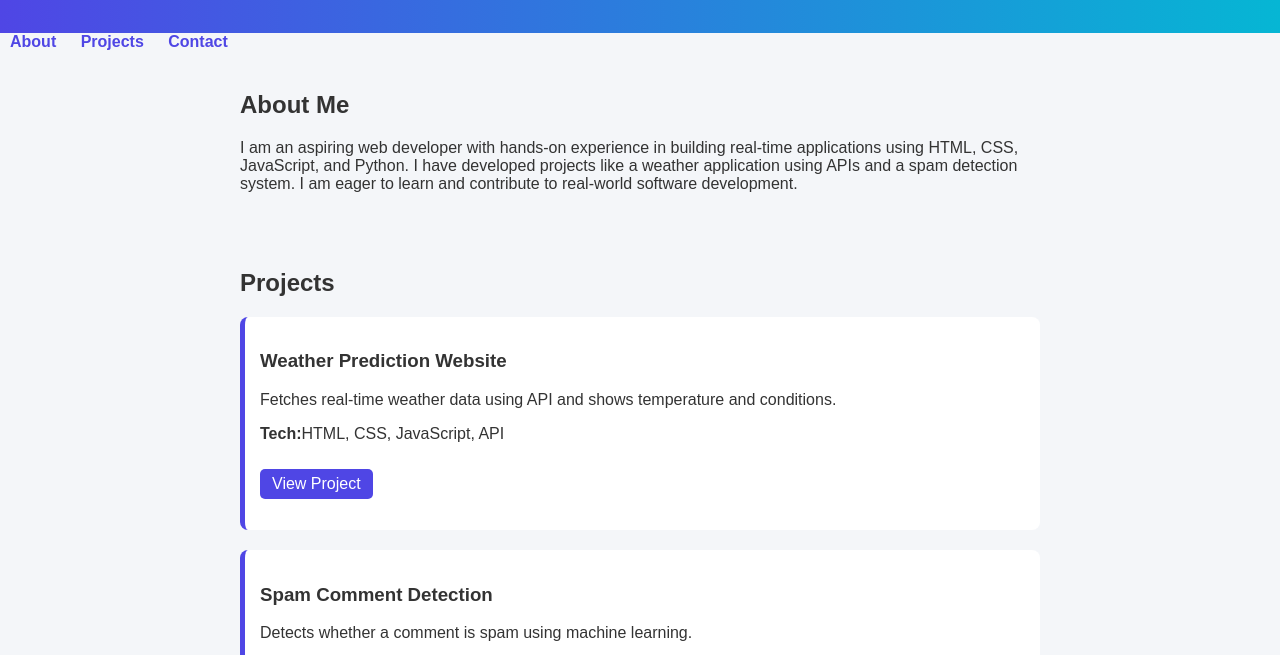
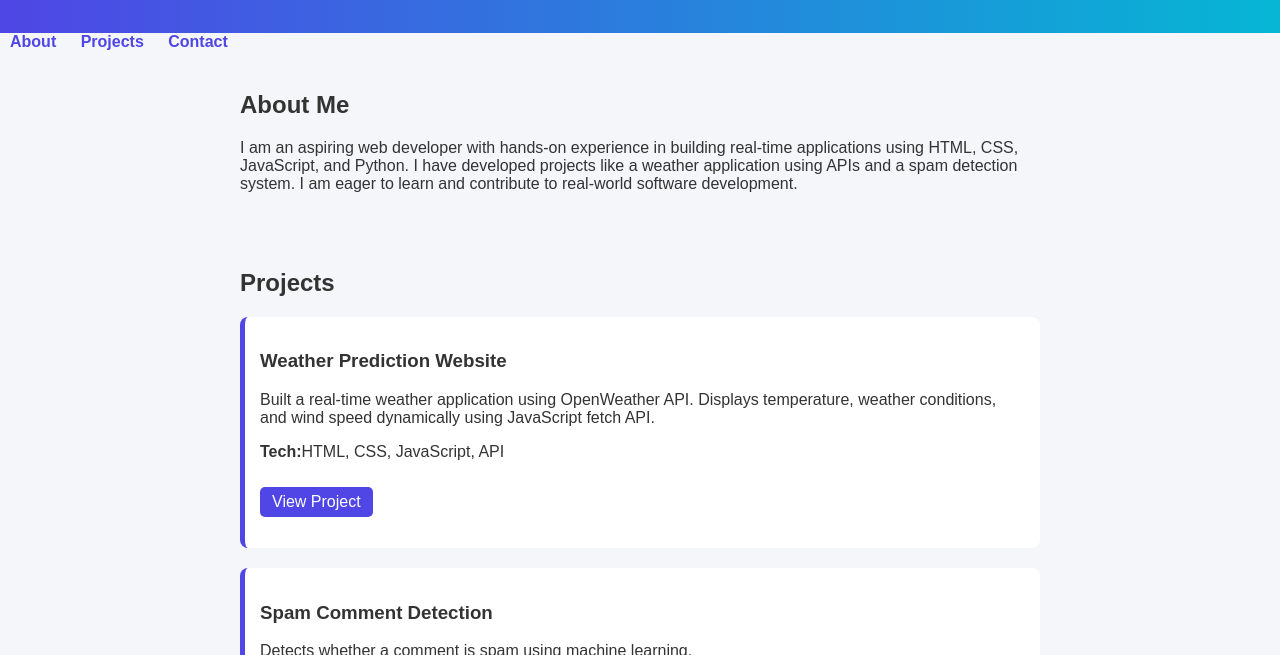
Before and after one commit to akashvs11/portfolio, a plain HTML site: page index.html in a window 1280 px wide. Shown: the part 121-776 px from the top of the page. Drawn offline with Linux system fonts and the light colour scheme.

Commit message:
Update index.html

```diff
--- a/index.html
+++ b/index.html
@@ -97,8 +97,10 @@ I am eager to learn and contribute to real-world software development.
 
   <div class="project">
     <h3>Weather Prediction  Website</h3>
-    <p>Fetches real-time weather data  using
-  API and shows temperature and conditions.</p>
+    <p>
+Built a real-time weather application using OpenWeather API.
+Displays temperature, weather conditions, and wind speed dynamically using JavaScript fetch API.
+</p>
     <p><b>Tech:</b>HTML, CSS, JavaScript,
     API</p>
     <p><a href="https://github.com/akashvs11/weather-prediction-website"
```
